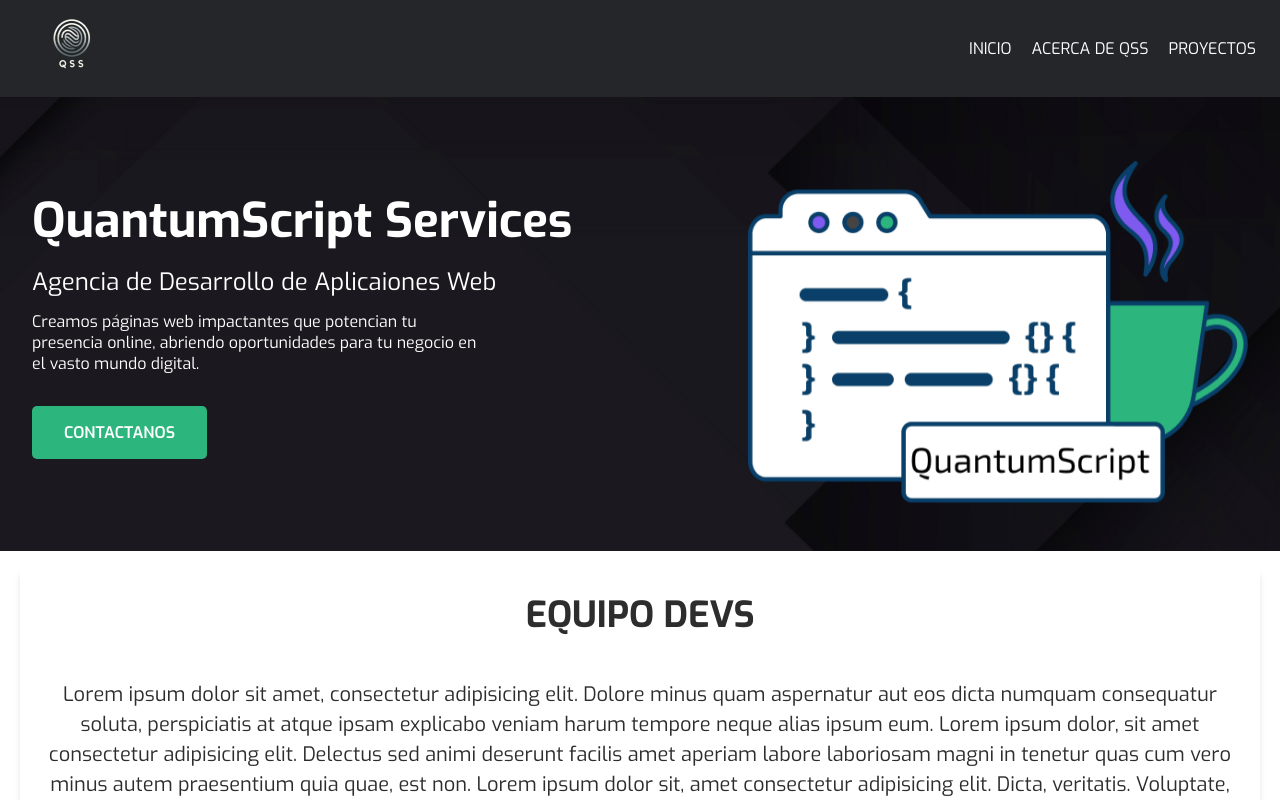
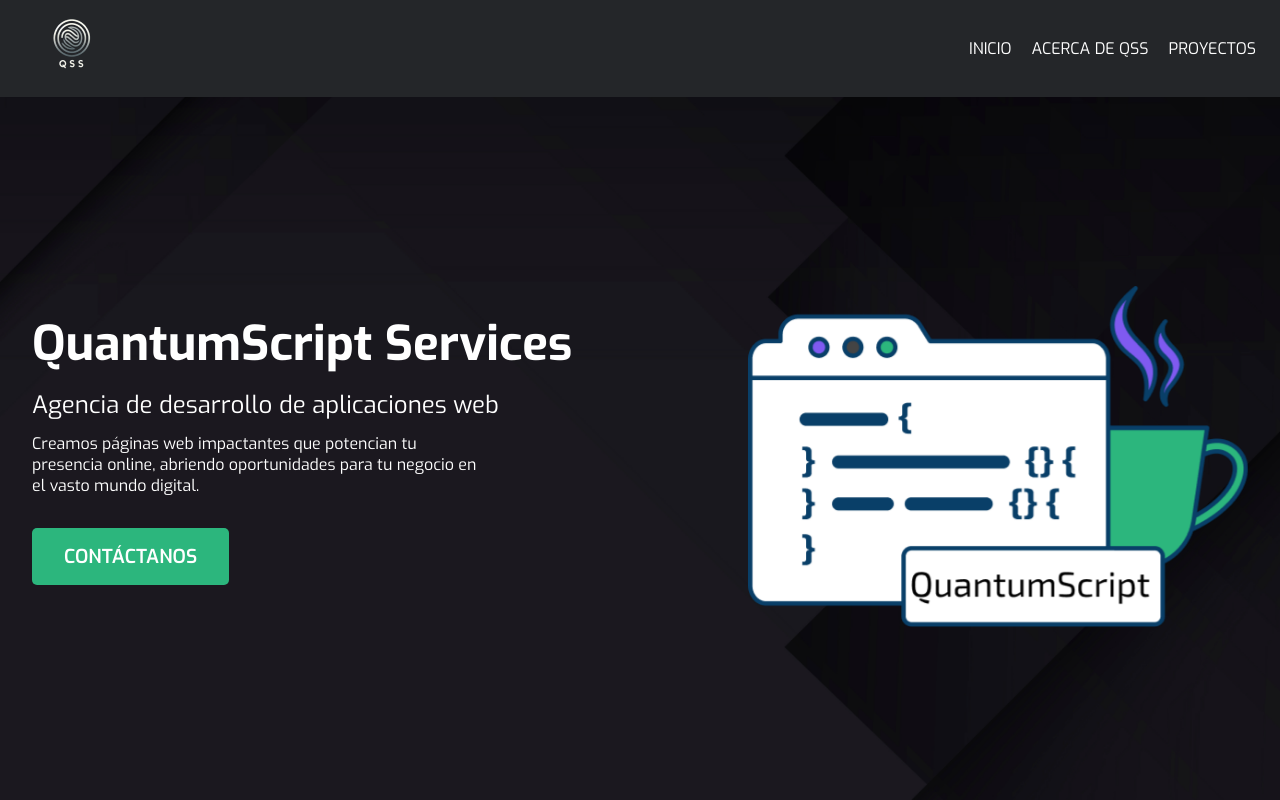
Before and after one commit to quantum-script-team/QSS-portfolio, a React (Vite) app in the folder frontend/: page / in a window 1280 px wide. Shown: the top 800 px of the page. Built offline with nearby package versions, Linux system fonts and the light colour scheme; no server answers.

Commit message:
Ajustes generale

```diff
--- a/frontend/package.json
+++ b/frontend/package.json
@@ -21,6 +21,7 @@
     "react-icons": "^5.0.1",
     "react-router": "^6.22.0",
     "react-router-dom": "^6.22.2",
+    "react-scroll": "^1.9.0",
     "react-slick": "^0.30.2",
     "slick-carousel": "^1.8.1"
   },
--- a/frontend/src/components/Landing/Landing.jsx
+++ b/frontend/src/components/Landing/Landing.jsx
@@ -7,14 +7,14 @@
       <div className="landing__description">
         <h1 className="landing__h1">QuantumScript Services</h1>
         <h4 className="landing__description--h4">
-          Agencia de Desarrollo de Aplicaiones Web
+          Agencia de desarrollo de aplicaciones web
         </h4>
         <p className="landing__description--p">
           Creamos páginas web impactantes que potencian tu presencia online,
           abriendo oportunidades para tu negocio en el vasto mundo digital.
         </p>
         <a href="#contactus" className="landing__btn--contacto">
-          Contactanos
+          Contáctanos
         </a>
       </div>
       <div className="landing__container">
--- a/frontend/src/components/contact/Contact.jsx
+++ b/frontend/src/components/contact/Contact.jsx
@@ -86,7 +86,7 @@
         <FormField
           id="bussines"
           name="bussines"
-          label="Empresa/Razon Social"
+          label="Empresa/Razón social"
           type="text"
           setError={setError}
           error={error} />
--- a/frontend/src/data/projects.json
+++ b/frontend/src/data/projects.json
@@ -25,7 +25,7 @@
           "id": 4,
           "name": "Blog de café",
           "image": "cafe-blog.png",
-          "description": "Explora el apasionante mundo del café! Sumérgete en nuestro blog y descubre las historias detrás de cada taza, las tendencias más frescas y consejos para disfrutar al máximo de tu experiencia cafetera. ",
+          "description": "Explora el apasionante mundo del café! Sumérgete en nuestro blog y descubre las historias detrás de cada taza, las tendencias más frescas y consejos para disfrutar al máximo de tu experiencia cafetera.",
           "link": "https://blog-de-cafe-landing.netlify.app/"
         },
         {
@@ -39,7 +39,7 @@
           "id": 6,
           "name": "Alura Geek",
           "image": "alura-geek.png",
-          "description": " Bienvenido a AluraGeek, donde puedes explorar, visualizar y descubrir productos cautivadores.",
+          "description": "Bienvenido a AluraGeek, donde puedes explorar, visualizar y descubrir productos cautivadores.",
           "link": "https://e-commerce-github-io-iota.vercel.app/"
         },
         {
--- a/frontend/src/pages/Inicio.jsx
+++ b/frontend/src/pages/Inicio.jsx
@@ -1,19 +1,50 @@
+import { useState, useEffect } from "react";
+import { Link, animateScroll as scroll } from "react-scroll";
+import { IoArrowUpCircleOutline } from "react-icons/io5";
 import Landing from "../components/Landing/Landing";
-import About from  "../components/About/About";
+import About from "../components/About/About";
 import Servicios from "../components/servicios/Servicios";
 import Technologies from "../components/technologies/Technologies";
-import ProjectsSection from '../components/projects-section/ProjectsSection';
-import Contact from "../components/contact/Contact"
+import ProjectsSection from "../components/projects-section/ProjectsSection";
+import Contact from "../components/contact/Contact";
+import "../styles/inicio/inicio.css";
 
 const Inicio = () => {
+  const [showArrow, setShowArrow] = useState(false);
+
+  useEffect(() => {
+    const handleScroll = () => {
+      setShowArrow(window.scrollY > window.innerHeight);
+    };
+
+    window.addEventListener("scroll", handleScroll);
+
+    return () => {
+      window.removeEventListener("scroll", handleScroll);
+    };
+  }, []);
+
+  const scrollToTop = () => {
+    scroll.scrollToTop({
+      smooth: "easeInOutQuart",
+      duration: 1000,
+    });
+  };
+
   return (
     <>
-      <Landing/>
-      <About/>
+      <Landing />
+      <About />
       <Servicios />
-      <Technologies/>
+      <Technologies />
       <ProjectsSection />
-      <Contact/>
+      <Contact />
+
+      {showArrow && (
+        <Link to="landing" smooth={true} duration={1000} offset={-50}>
+          <IoArrowUpCircleOutline className="arrow-up" onClick={scrollToTop} />
+        </Link>
+      )}
     </>
   );
 };
--- a/frontend/src/pages/Projects.jsx
+++ b/frontend/src/pages/Projects.jsx
@@ -13,7 +13,7 @@
             <MdOutlineArrowBackIosNew />
           </Link>
           <Link to={`/contact`} className="contact__link">
-            Contactanos
+            Contáctanos
           </Link>
         </div>
         <div id='projects__carousel'>
--- a/frontend/src/styles/contact/contact.css
+++ b/frontend/src/styles/contact/contact.css
@@ -7,7 +7,9 @@
   text-align: center;
   margin-bottom: 2rem;
   color: #000000;
-  font-size: 2rem;
+  font-size: 3rem;
+  font-weight: 550;
+  text-transform: uppercase;
 }
 
 .contact__form,
--- /dev/null
+++ b/frontend/src/styles/inicio/inicio.css
@@ -0,0 +1,18 @@
+.arrow-up {
+  width: 35px;
+  height: auto;
+  color: #7f5af0;
+  position: fixed;
+  bottom: 20px;
+  right: 20px;
+  cursor: pointer;
+  transition: color 0.3s ease;
+}
+
+.arrow-up:hover {
+  color: #bb94f6;
+}
+
+.arrow-up:active {
+  color: #2cb67d;
+}
--- a/frontend/src/styles/landing/landing.css
+++ b/frontend/src/styles/landing/landing.css
@@ -68,45 +68,54 @@
 
 @media (min-width: 768px) {
   .landing {
-    flex-direction: row;
-    justify-content: space-between;
-    align-items: start;
-    gap: 2rem;
-    height: 300px;
+    justify-content: center;
+    gap: 3rem;
     padding: 2rem;
+    height: calc(100vh - 97px);
   }
 
   .landing__h1 {
-    font-size: 1.9rem;
+    font-size: 3rem;
   }
 
   .landing__description {
-    width: 50%;
+    text-align: center;
+    width: 80%;
   }
 
   .landing__description--h4 {
-    font-size: 1.1rem;
+    font-size: 1.5rem;
   }
 
   .landing__description--p {
-    font-size: 0.8rem;
+    font-size: 1rem;
+  }
+
+  .landing__container--img {
+    width: 400px;
   }
 
   .landing__btn--contacto {
-    padding: 0.8rem 1.5rem;
-    align-self: flex-start;
+    padding: 1rem 2rem;
+    font-size: 1.2rem;
   }
 }
 
 @media (min-width: 1024px) {
   .landing {
     align-items: center;
-    height: 454px;
+    flex-direction: row;
     padding: 2rem;
+    height: calc(100vh - 97px);
   }
 
   .landing__h1 {
     font-size: 2.6rem;
+  }
+
+  .landing__description {
+    text-align: start;
+    width: 80%;
   }
 
   .landing__description--h4 {
@@ -120,6 +129,7 @@
 
   .landing__btn--contacto {
     padding: 1rem 2rem;
+    align-self: flex-start;
   }
 
   .landing__container--img {
@@ -138,7 +148,8 @@
 }
 
 @keyframes flotar {
-    0%, 100% {
+  0%,
+  100% {
     transform: translateY(0);
   }
   50% {
--- a/frontend/src/styles/projects-section/projectsSection.css
+++ b/frontend/src/styles/projects-section/projectsSection.css
@@ -7,12 +7,14 @@
 
 /* Title */
 .projects__title {
-    font-weight: 600;
-    font-size: 36px;
+    font-weight: 550;
+    font-size: 3rem;
     text-align: center;
-    color: #F5F5F5;
+    color: #fff;
     margin-bottom: 32px;
 }
+
+
 
 /* Projects container */
 .projects__container {
```
Also changed, not shown: frontend/src/components/projects/ProjectTitle.jsx (line endings or trailing spaces), 1 other file (tests, documents, lock files or other folders). Lines whose indentation alone changed are shown as unchanged.
